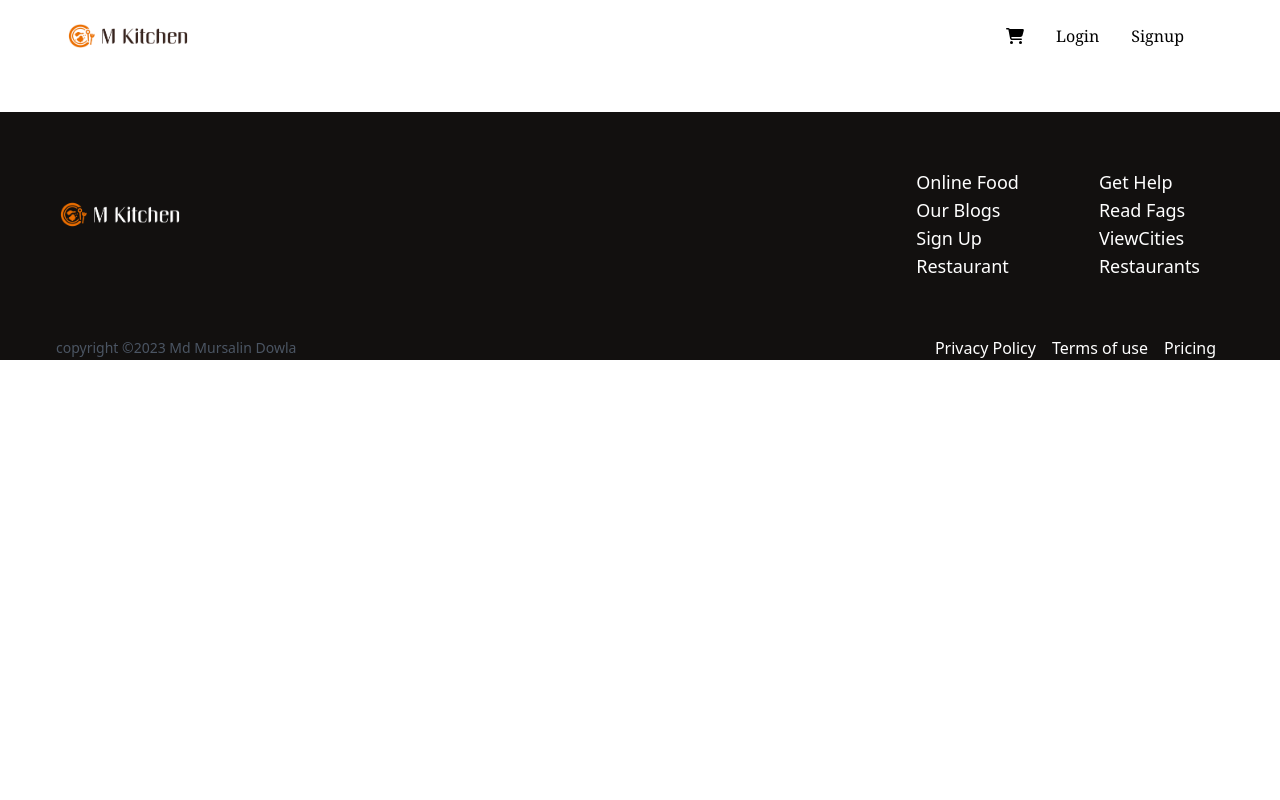
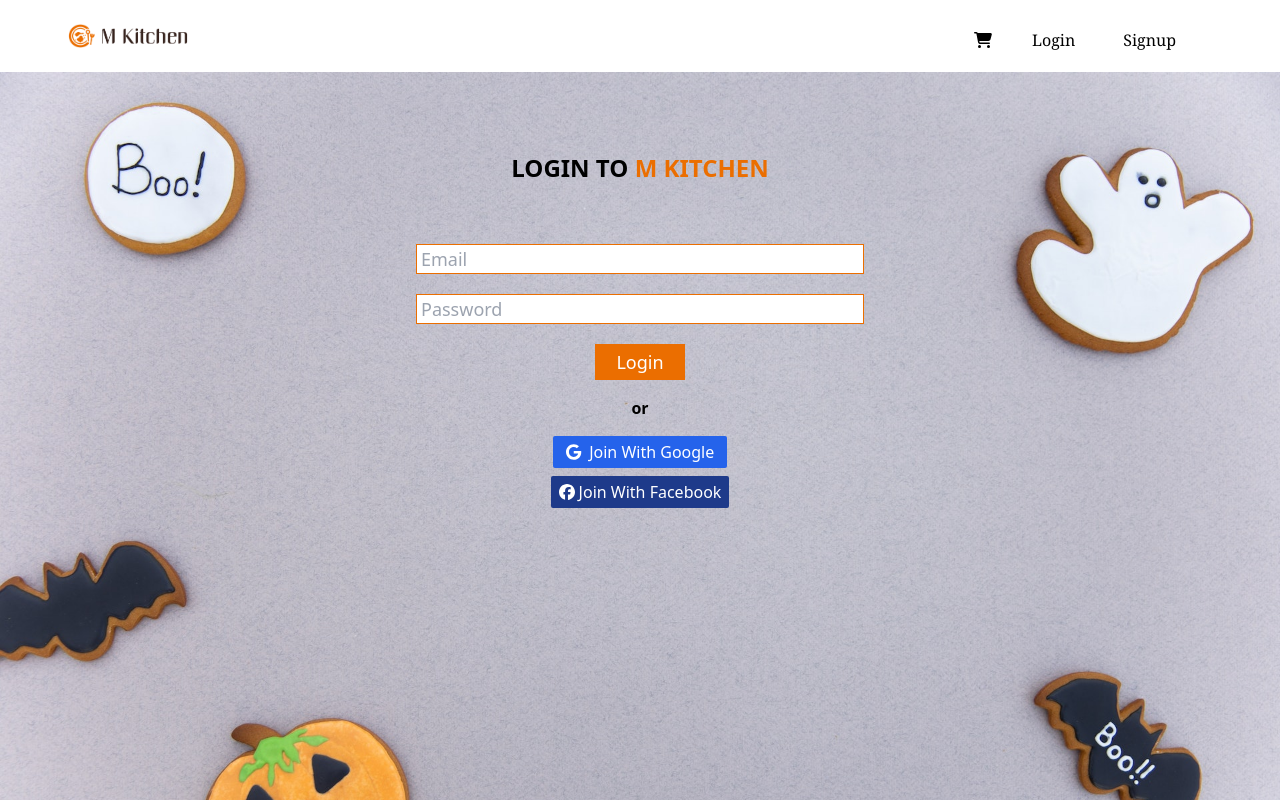
Before and after one commit to Mursalin-Dowla/z-r-fa-resturant, a React (Create React App) app: page /login in a window 1280 px wide. Shown: the top 800 px of the page. Built offline with nearby package versions, Linux system fonts and the light colour scheme.

Commit message:
login page design done

```diff
--- a/package.json
+++ b/package.json
@@ -4,6 +4,7 @@
   "private": true,
   "dependencies": {
     "@fortawesome/fontawesome-svg-core": "^6.3.0",
+    "@fortawesome/free-brands-svg-icons": "^6.3.0",
     "@fortawesome/free-solid-svg-icons": "^6.3.0",
     "@fortawesome/react-fontawesome": "^0.2.0",
     "@testing-library/jest-dom": "^5.16.5",
--- a/src/App.js
+++ b/src/App.js
@@ -1,8 +1,10 @@
 import { Route, Routes } from 'react-router-dom';
 import './App.css';
 import Home from './components/Home/Home';
+import Login from './components/Login/Login';
 import Footer from './components/Shared/Footer/Footer';
 import Header from './components/Shared/Header/Header';
+import SignUp from './components/SignUp/SignUp';
 
 function App() {
   return (
@@ -11,6 +13,8 @@ function App() {
       <Routes>
         <Route path='/' element={<Home />}></Route>
         <Route path='/home' element={<Home />}></Route>
+        <Route path='/login' element={<Login />}></Route>
+        <Route path='/signup' element={<SignUp />}></Route>
       </Routes>
       <Footer />
     </div>
--- a/src/components/Home/NavFood/NavFood.js
+++ b/src/components/Home/NavFood/NavFood.js
@@ -1,7 +1,7 @@
 import React, { useEffect, useState } from "react";
 import EachFood from "./EachFood";
 import { FontAwesomeIcon } from "@fortawesome/react-fontawesome";
-import { faAngleDoubleDown, faCartShopping } from "@fortawesome/free-solid-svg-icons";
+import { faAngleDoubleDown } from "@fortawesome/free-solid-svg-icons";
 
 const NavFood = () => {
   const [foods, setFoods] = useState([]);
--- /dev/null
+++ b/src/components/Login/Login.js
@@ -0,0 +1,35 @@
+import React from 'react';
+import { FontAwesomeIcon } from "@fortawesome/react-fontawesome";
+import { faFacebook, faGoogle } from "@fortawesome/free-brands-svg-icons";
+import backgroundImage from '../../images/login-bg.png';
+
+const Login = () => {
+    return (
+        <>
+        <div className='mt-[-40px] pb-20 min-h-screen' style={{
+          backgroundImage: `url(${backgroundImage})`,
+          backgroundSize: "cover",
+        }}>
+
+
+            <div  className="w-[80%] md:w-[50%] mx-auto">
+                    <form className='flex flex-col w-[70%] mx-auto mt-10'>
+                        <h1 className='text-center md:text-2xl uppercase font-bold mt-40 md:mt-20 mb-10'>Login To <span className='text-[#EB6E00]'>M Kitchen</span> </h1>
+                        <input className='pl-1 border mt-5 md:text-lg border-[#EB6E00]' type="email" name="email" id="" placeholder='Email'/>
+                        <input className='pl-1 border mt-5 md:text-lg border-[#EB6E00]' type="password" name="password" id="" placeholder='Password'/>
+                        <input className='bg-[#EB6E00] md:text-lg mt-5 text-white w-[30%] md:w-[20%] mx-auto py-1 cursor-pointer hover:bg-[#f7933c]' type="submit" value="Login" />
+                    </form>
+                    <div className='my-4'>
+                        <p className='text-center font-semibold'>or</p>
+                    </div>
+                    <div className='text-center'>
+                        <button className='bg-blue-600 text-white py-1 px-[13px] mb-2 rounded-sm'><FontAwesomeIcon className='text-white mr-1' icon={faGoogle} /> Join With Google</button><br />
+                        <button className='bg-blue-900 text-white py-1 px-2 rounded-sm'><FontAwesomeIcon className='text-white mr-1' icon={faFacebook} />Join With Facebook</button>
+                    </div>
+            </div>
+            </div>
+        </>
+    );
+};
+
+export default Login;
--- a/src/components/Shared/Footer/Footer.js
+++ b/src/components/Shared/Footer/Footer.js
@@ -3,7 +3,7 @@ import logo from '../../../images/logo-dark.png';
 
 const Footer = () => {
     return (
-        <div className='bg-[#12100f] mt-10'>
+        <div className='bg-[#12100f] pt-10'>
             <div className='flex flex-col md:flex-row md:justify-between items-center pt-14'>
                 <div className='md:ml-8 md:mt-[-20px]'>
                     <img className="w-44" src={logo} alt="logo" />
@@ -23,7 +23,7 @@ const Footer = () => {
                     </div>
                 </div>
             </div>
-            <div className='text-white flex flex-col md:flex-row md:justify-between md:px-14 items-center mt-14'>
+            <div className='text-white flex flex-col md:flex-row md:justify-between md:px-14 items-center pb-14 mt-14'>
                 <div>
                     <p className='text-sm text-gray-600'>copyright &copy;2023 Md Mursalin Dowla </p>
                 </div>
--- a/src/components/Shared/Header/Header.js
+++ b/src/components/Shared/Header/Header.js
@@ -12,15 +12,15 @@ const Header = () => {
         </div>
         <div>
           <ul className="flex mt-6 mr-5 lg:mr-20">
-            <li className="ml-2 lg:mx-4">
+            <li className="ml-2 lg:mx-4 mt-1">
               <Link to='/cart'>
                 <FontAwesomeIcon icon={faCartShopping} />
               </Link>
             </li>
-            <li className="ml-2 lg:mx-4">
+            <li className="ml-2 lg:mx-4 hover:bg-[#EB6E00] px-2 py-1 rounded-full hover:text-white">
               <Link  to="/login">Login</Link>
             </li>
-            <li className="ml-2 lg:mx-4">
+            <li className="ml-2 lg:mx-4 hover:bg-[#EB6E00] px-2 py-1 rounded-full hover:text-white">
               <Link to="/signup">Signup</Link>
             </li>
           </ul>
--- /dev/null
+++ b/src/components/SignUp/SignUp.js
@@ -0,0 +1,11 @@
+import React from 'react';
+
+const SignUp = () => {
+    return (
+        <div>
+            SignUp
+        </div>
+    );
+};
+
+export default SignUp;
```
Also changed, not shown: src/images/login-bg.png (added), 1 other file (tests, documents, lock files or other folders).
